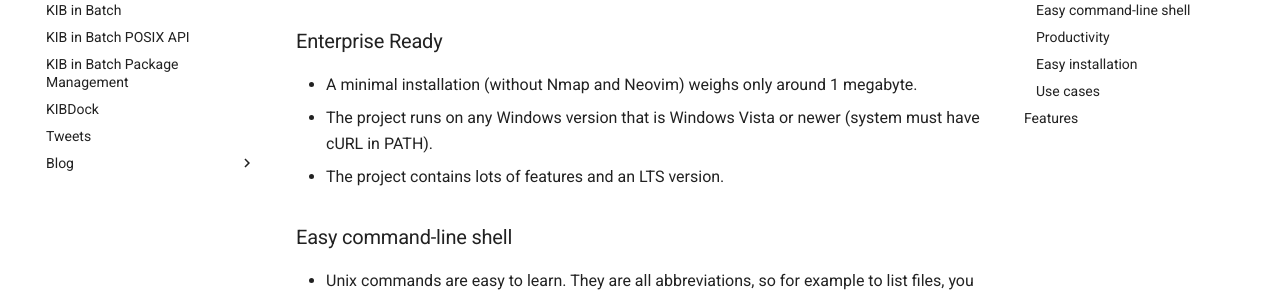
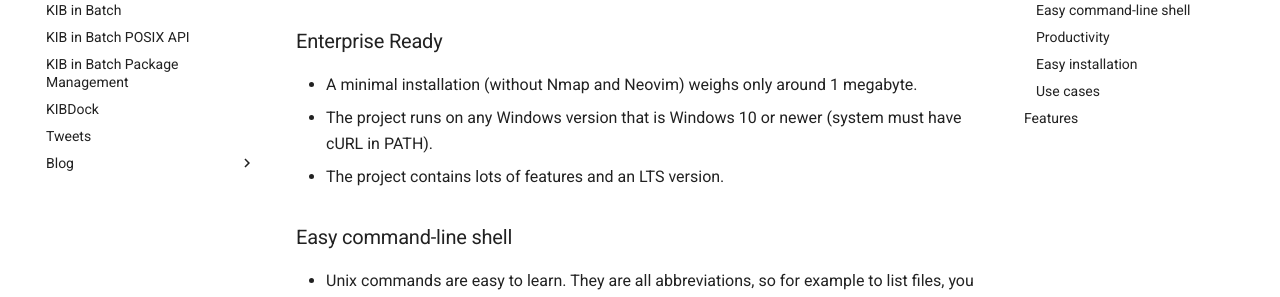
Before and after one commit to KIB-in-Batch/kib-in-batch.github.io, an MkDocs documentation site: the page built from docs/index.md, in a window 1280 px wide and 900 px high, scrolled down 367 px. Shown: the part 152-449 px from the top of the window. Built offline with MkDocs 1.6.1 and Material for MkDocs 9.7.7, drawn with Linux system fonts in a browser that asks for light colours.

Commit message:
Update index.md

```diff
--- a/docs/index.md
+++ b/docs/index.md
@@ -13,7 +13,7 @@ KIB in Batch is a lightweight Unix-like environment for Microsoft Windows.
 ### Enterprise Ready
 
 * A minimal installation (without Nmap and Neovim) weighs only around 1 megabyte.
-* The project runs on any Windows version that is Windows Vista or newer (system must have cURL in PATH).
+* The project runs on any Windows version that is Windows 10 or newer (system must have cURL in PATH).
 * The project contains lots of features and an LTS version.
 
 ### Easy command-line shell
```
